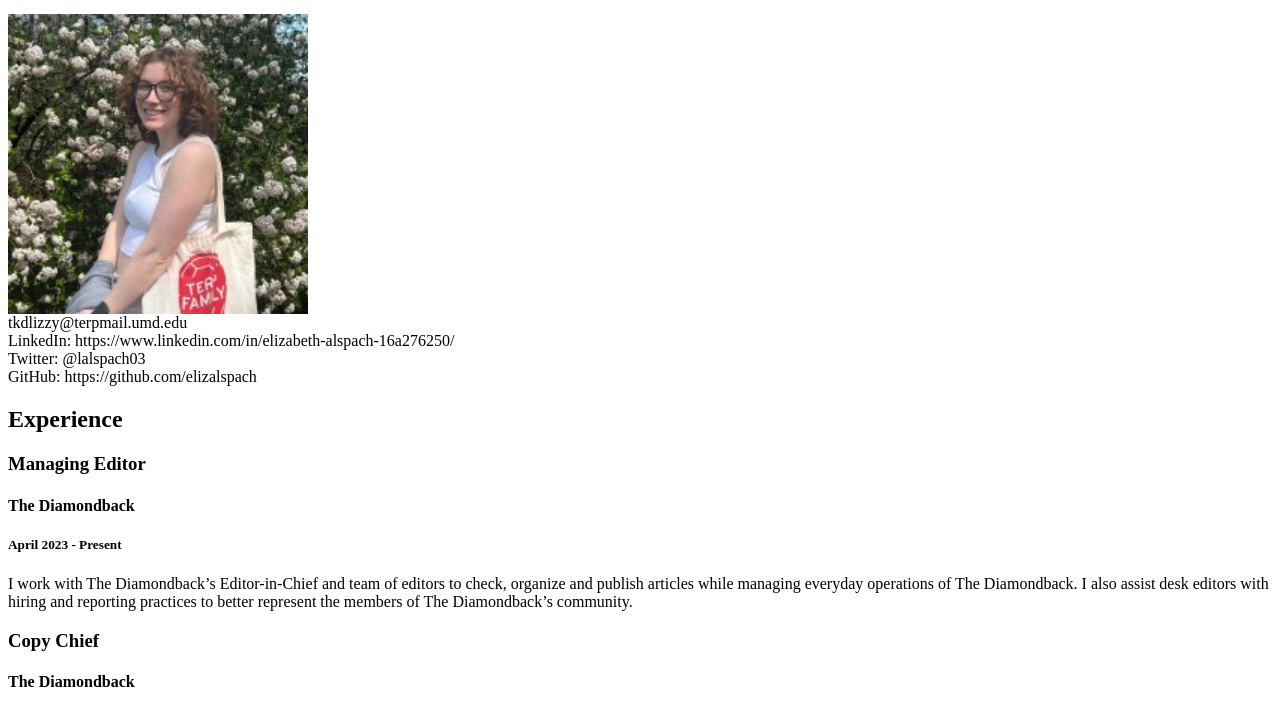
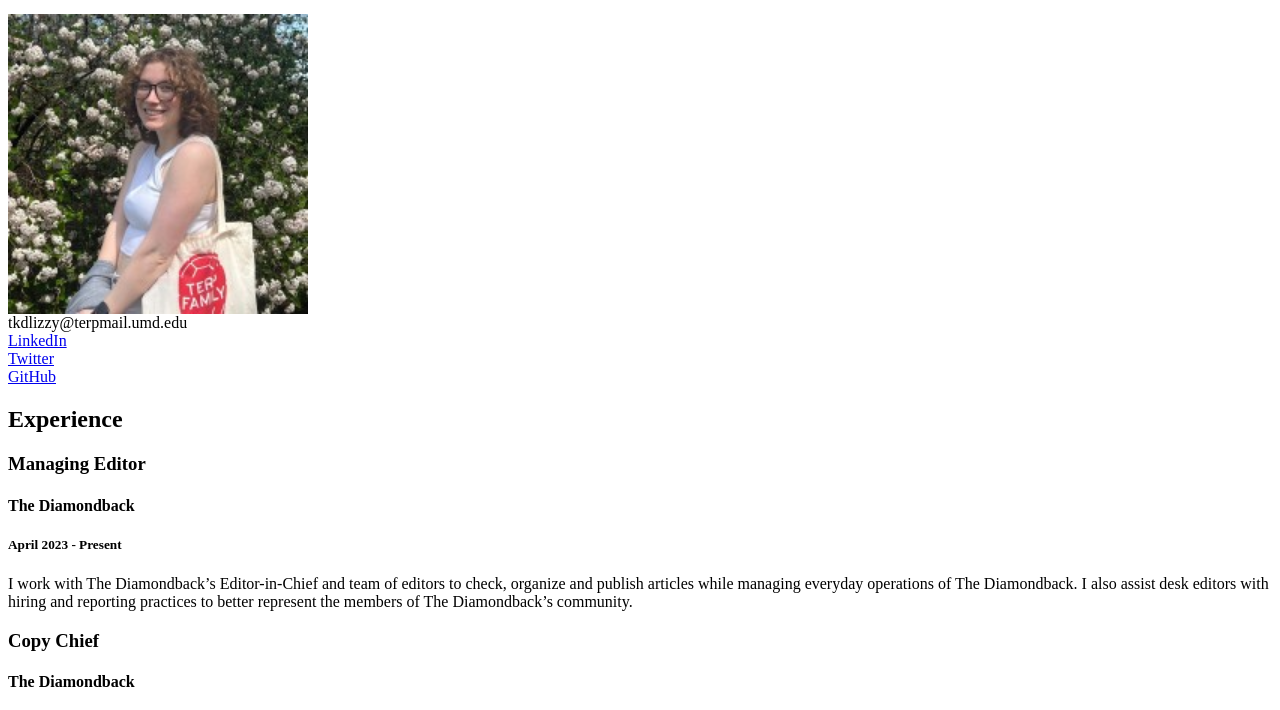
Before and after one commit to elizalspach/Elizabeth-Alspach-JOUR352, a plain HTML site: page resume.html in a window 1280 px wide. Shown: the part 86-796 px from the top of the page. Drawn offline with Linux system fonts and the light colour scheme.

Commit message:
Update resume.html

```diff
--- a/resume.html
+++ b/resume.html
@@ -8,9 +8,9 @@
             <img src="1693683689408.jpg" alt="Elizabeth Alspach headshot." width="300"/>
       <div id="contact">
         tkdlizzy@terpmail.umd.edu <br>
-        LinkedIn: https://www.linkedin.com/in/elizabeth-alspach-16a276250/ <br>
-        Twitter: @lalspach03 <br>
-        GitHub: https://github.com/elizalspach <br>
+        <a href="https://www.linkedin.com/in/elizabeth-alspach-16a276250/" target="_blank"> LinkedIn </a><br>
+        <a href="https://x.com/lalspach03?s=21&t=NeKV4cvtyXZUnFp1pICjRA"target="_blank">Twitter</a><br>
+        <a href="https://github.com/elizalspach"target="_blank">GitHub</a><br>
       </div>
       <h2>Experience</h2>
 
```
